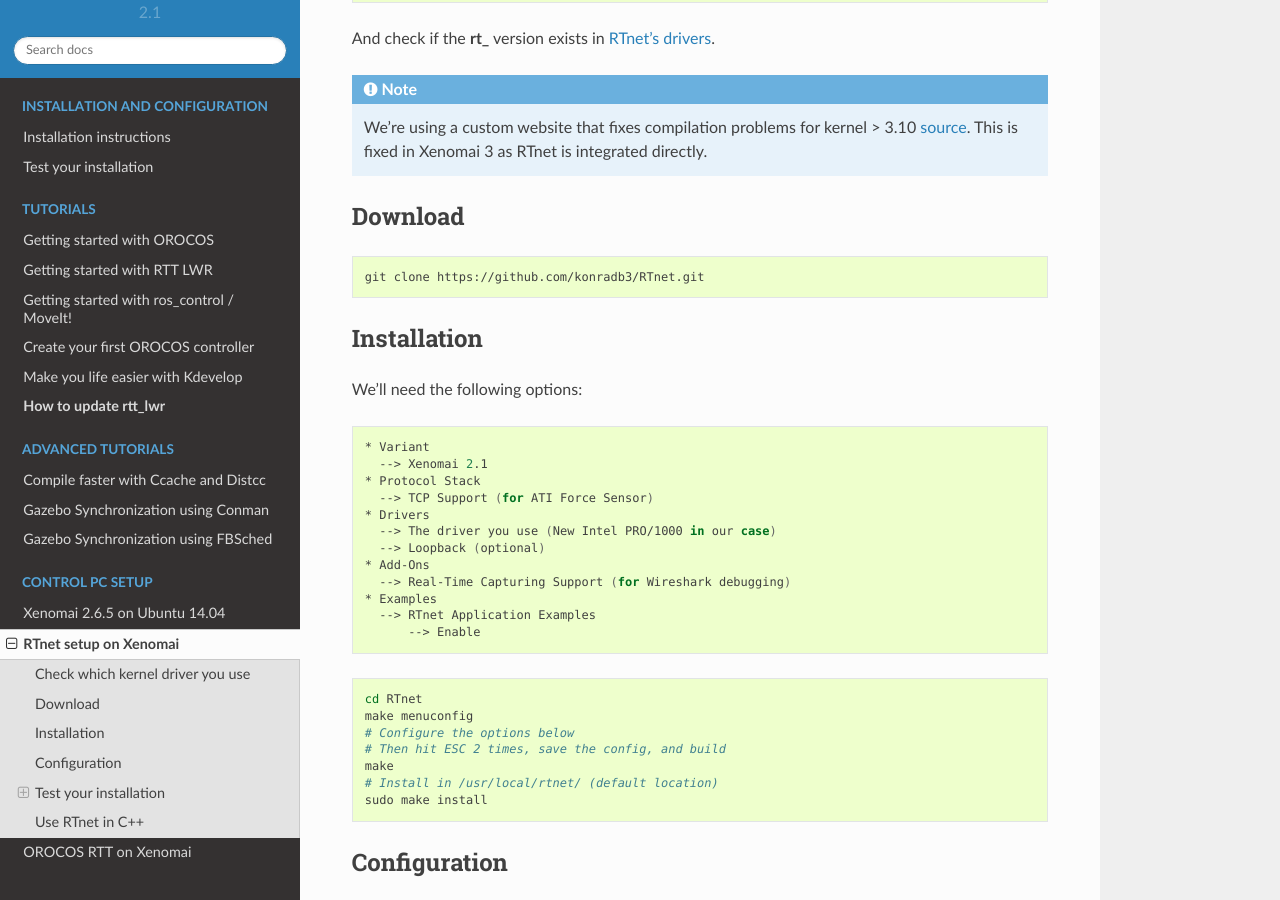
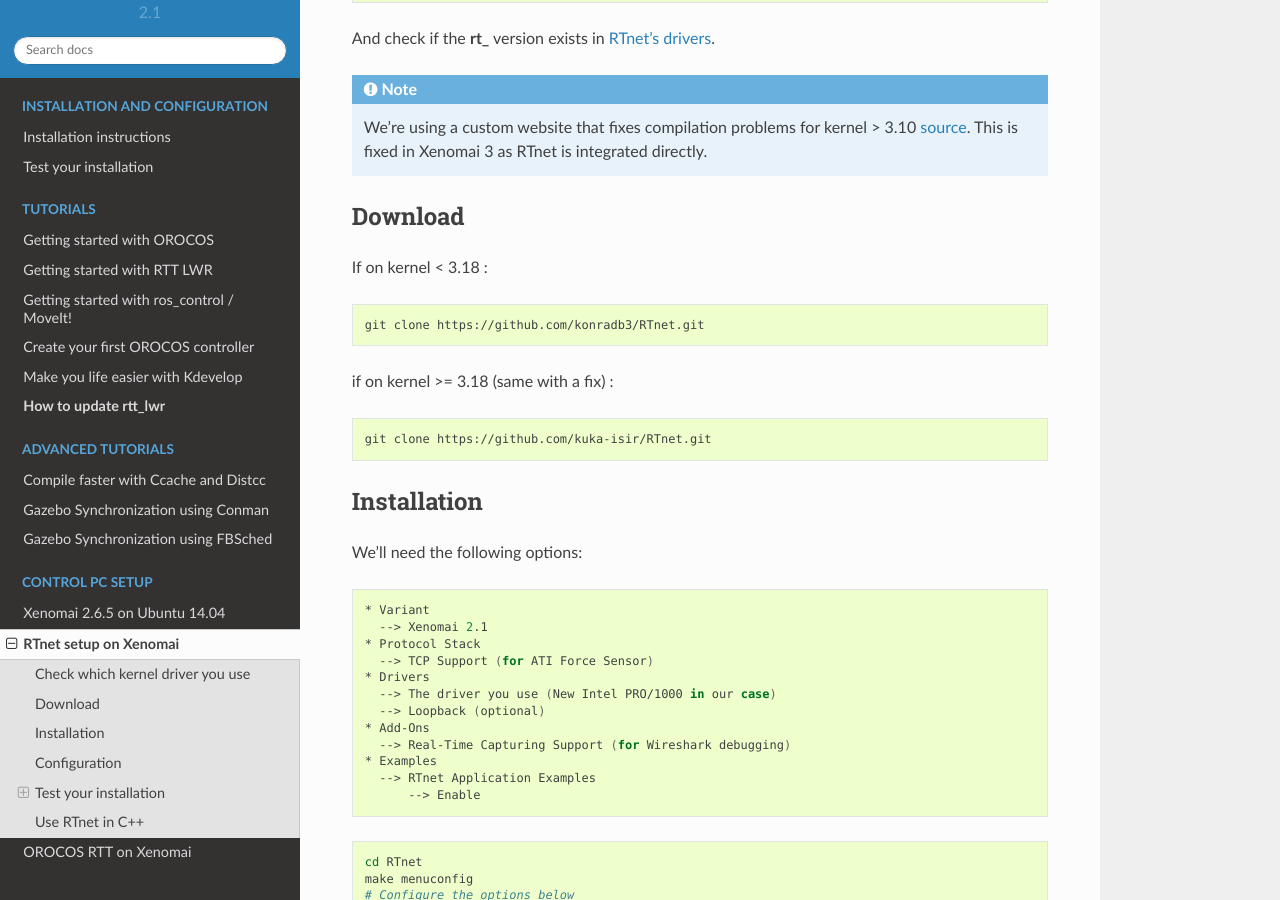
Before and after one commit to kuka-isir/rtt_lwr, a Sphinx documentation site: the page built from docs/source/rtpc/rtnet.rst, in a window 1280 px wide and 900 px high, scrolled down 472 px. Built offline with Sphinx 7.4.7 and the Read the Docs theme 2.0.0, drawn with Linux system fonts in a browser that asks for light colours.

Commit message:
Update rtnet.rst

```diff
--- a/docs/source/rtpc/rtnet.rst
+++ b/docs/source/rtpc/rtnet.rst
@@ -24,10 +24,17 @@
 Download
 --------
 
+If on kernel < 3.18 :
+
 .. code-block:: bash
 
     git clone https://github.com/konradb3/RTnet.git
 
+if on kernel >= 3.18 (same with a fix) :
+
+.. code-block:: bash
+
+    git clone https://github.com/kuka-isir/RTnet.git
 
 Installation
 ------------
```
